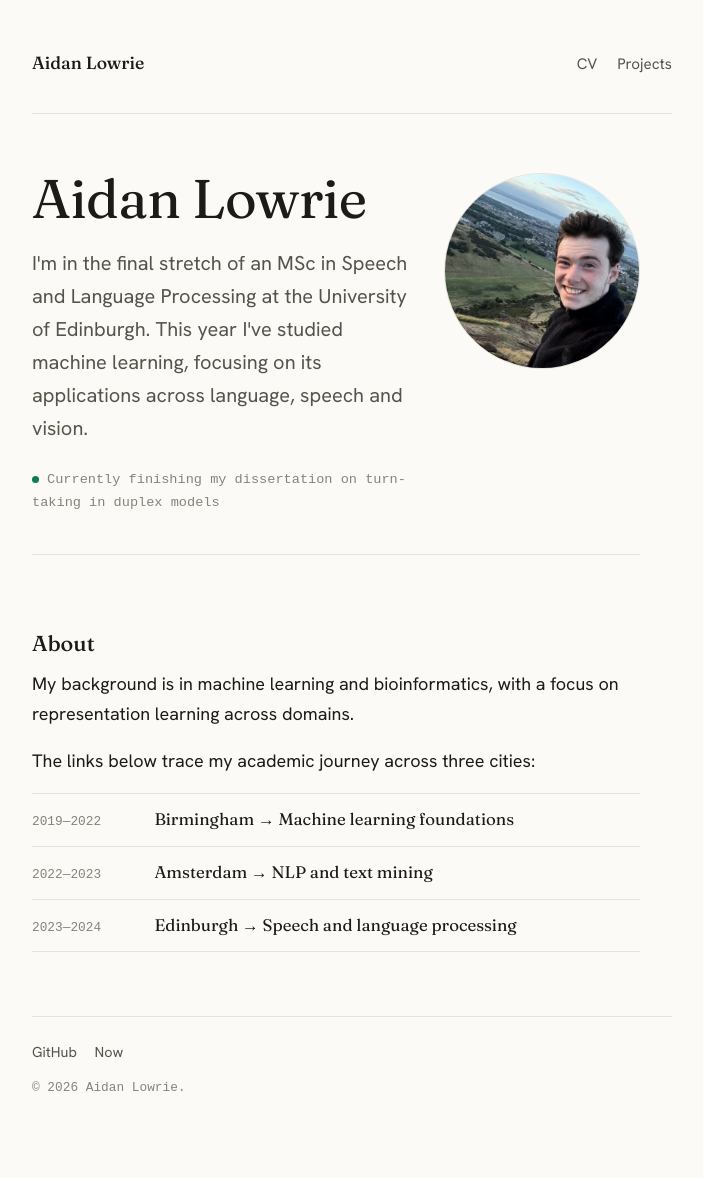
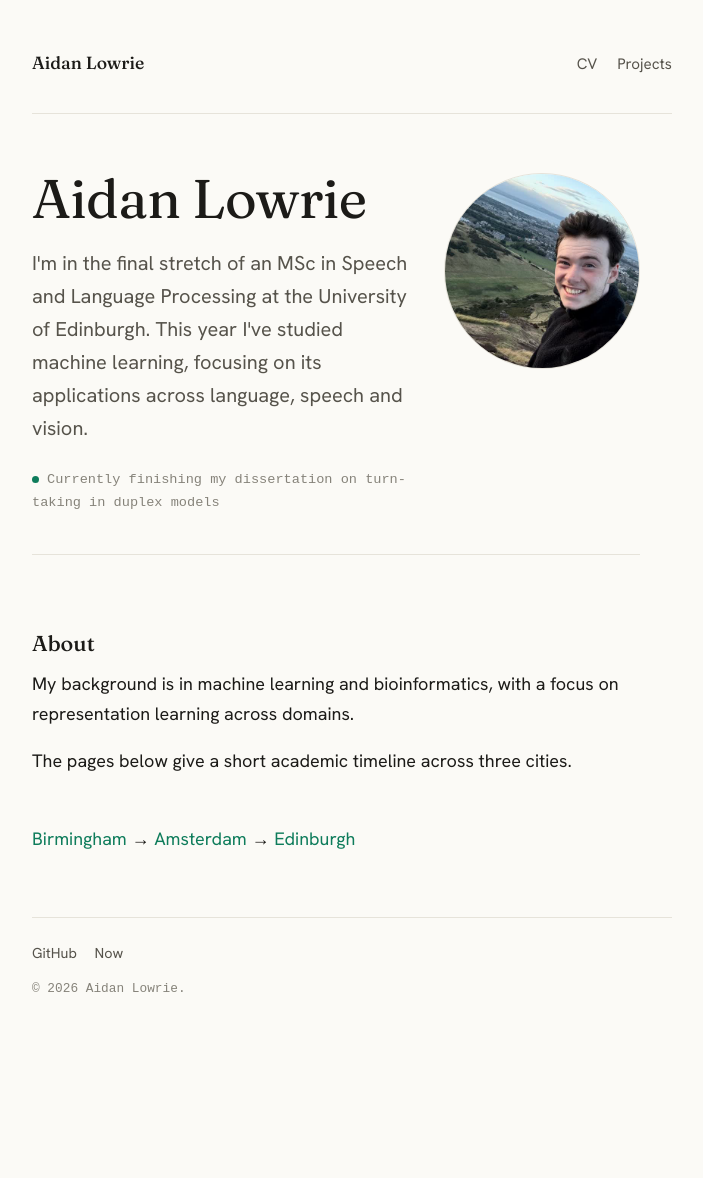
Before and after one commit to aidanlowrie/aidanlowrie.github.io, a Jekyll site: the page built from index.html, in a window 1280 px wide. Shown: the whole page, without its empty margins (288-991 px from the left). Built offline with Jekyll 4.4.1, drawn with Linux system fonts in a browser that asks for light colours; some web fonts are replaced; after the commit the page ends 1079 px from its top, so only the background shows below that.

Commit message:
Restore original city navigation style

```diff
--- a/index.html
+++ b/index.html
@@ -16,20 +16,8 @@
 <section class="home-about">
   <h2>About</h2>
   <p>My background is in machine learning and bioinformatics, with a focus on representation learning across domains.</p>
-  <p>The links below trace my academic journey across three cities:</p>
-
-  <div class="mini-timeline">
-    <a href="{{ '/about/birmingham/' | relative_url }}" class="timeline-item">
-      <span class="t-year">2019—2022</span>
-      <span class="t-school">Birmingham → Machine learning foundations</span>
-    </a>
-    <a href="{{ '/about/amsterdam/' | relative_url }}" class="timeline-item">
-      <span class="t-year">2022—2023</span>
-      <span class="t-school">Amsterdam → NLP and text mining</span>
-    </a>
-    <a href="{{ '/about/edinburgh/' | relative_url }}" class="timeline-item">
-      <span class="t-year">2023—2024</span>
-      <span class="t-school">Edinburgh → Speech and language processing</span>
-    </a>
-  </div>
+  <p>The pages below give a short academic timeline across three cities.</p>
+  <p class="city-nav">
+    <a href="{{ '/about/birmingham/' | relative_url }}">Birmingham</a> <span>→</span> <a href="{{ '/about/amsterdam/' | relative_url }}">Amsterdam</a> <span>→</span> <a href="{{ '/about/edinburgh/' | relative_url }}">Edinburgh</a>
+  </p>
 </section>
```
